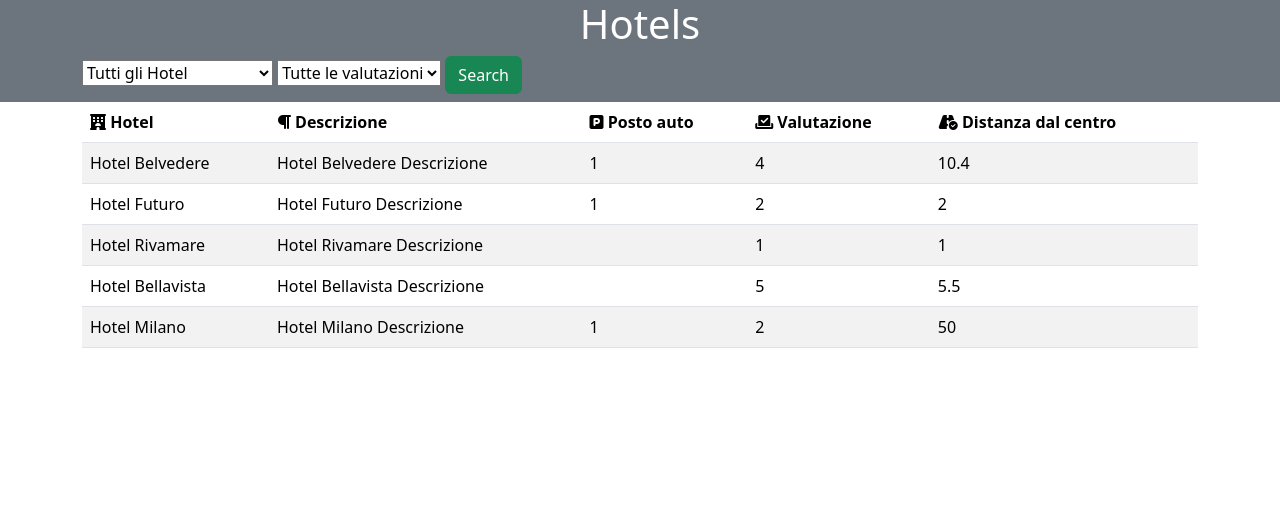
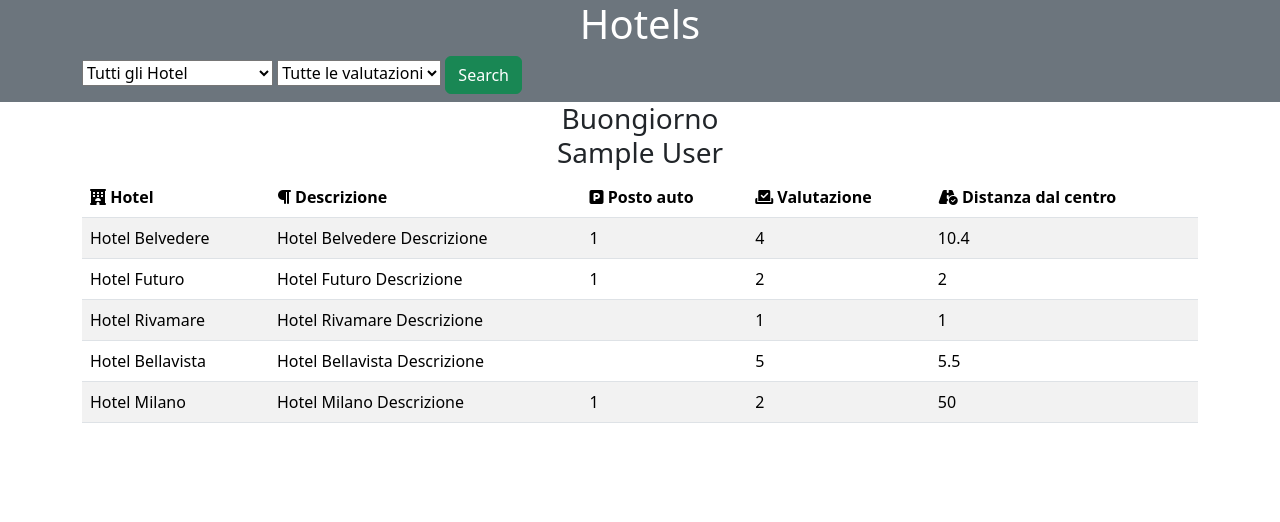
Before and after one commit to Aligern/php-hotel, a PHP site: page / in a window 1280 px wide. Shown: the top 522 px of the page. Run offline with PHP 8.4, Linux system fonts and the light colour scheme; the visitor is signed in with stand-in values (Sample User, id 1).

Commit message:
add checks

```diff
--- a/index.php
+++ b/index.php
@@ -1,4 +1,13 @@
 <?php
+session_start();
+# we need to check if the user is authenticated
+if (!isset($_SESSION['idUser'])) {
+    session_destroy();
+    # if the user is not authenticated we redirect him to the login page
+    header('Location: login.php');
+    die();
+}
+
 include __DIR__ . "/Models/hotel.php";
 
 // here we filter the hotels based on the stars and the parking
@@ -18,6 +27,11 @@ if (!empty($_GET['stats']) || (isset($_GET['stats']) && $_GET['stats'] == 0) &&
 include __DIR__ ."/Views/header.php";
 ?>
 <main class="vh-100">
+    <div class="container text-center">
+        <h3>
+            <?="Buongiorno ". '<br>' . $_SESSION['name'] ?>
+        </h3>
+    </div>
     <!-- here we include the table -->
     <?php
         include __DIR__ . "/Views/table.php";
--- a/login.php
+++ b/login.php
@@ -4,8 +4,7 @@ include __DIR__ . "/Views/header.php";
 # we include the auth controller
 include __DIR__ ."/Controllers/auth.php";
 ?>
-
-<main class="container py-5 bg-body-tertiary  my-4">
+<main class="container py-5 bg-body-tertiary">
     <?php
         # here we check if there is an error in the login form
         if (!empty($_GET['error'])) {
@@ -37,7 +36,6 @@ include __DIR__ ."/Controllers/auth.php";
         </form>
     </div>
 </main>
-
 <?php
 include __DIR__ . "/Views/footer.php";
 ?>
```
Also changed, not shown: Controllers/auth.php (+10 -3 lines).
